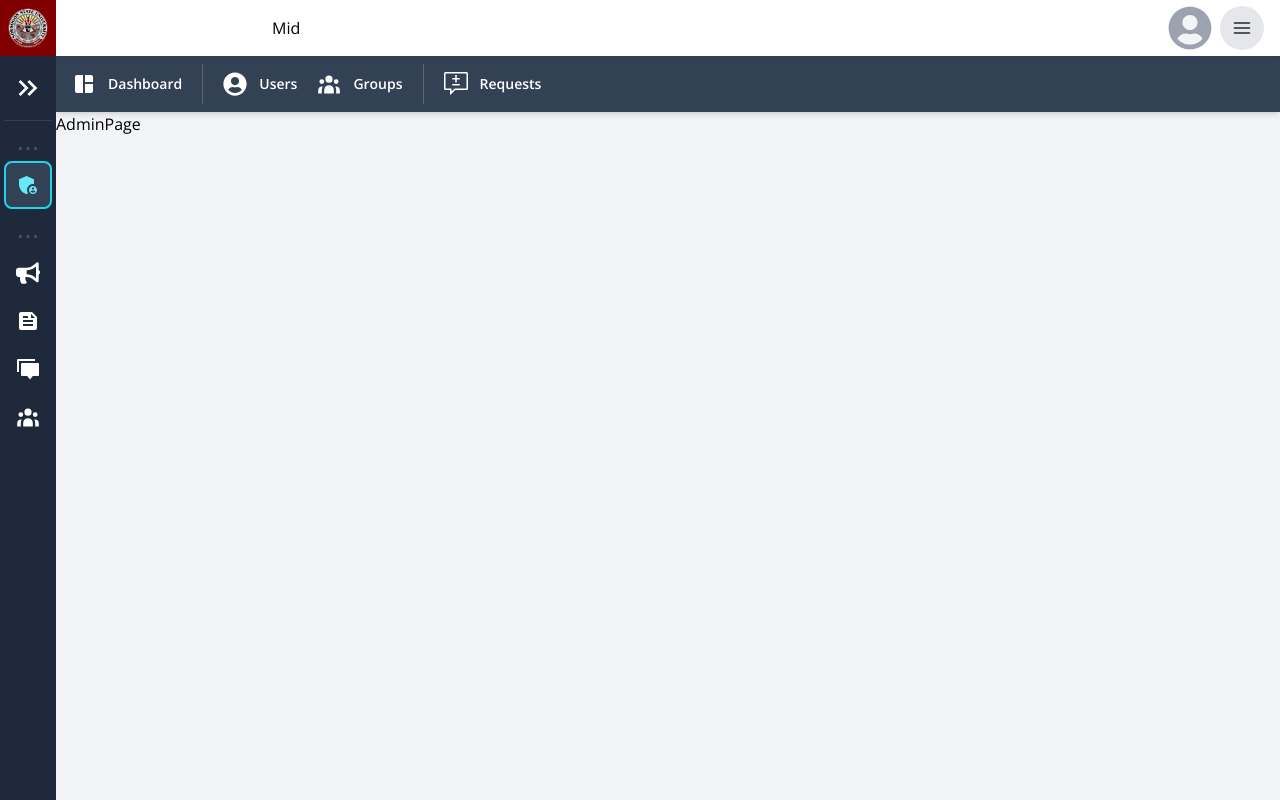
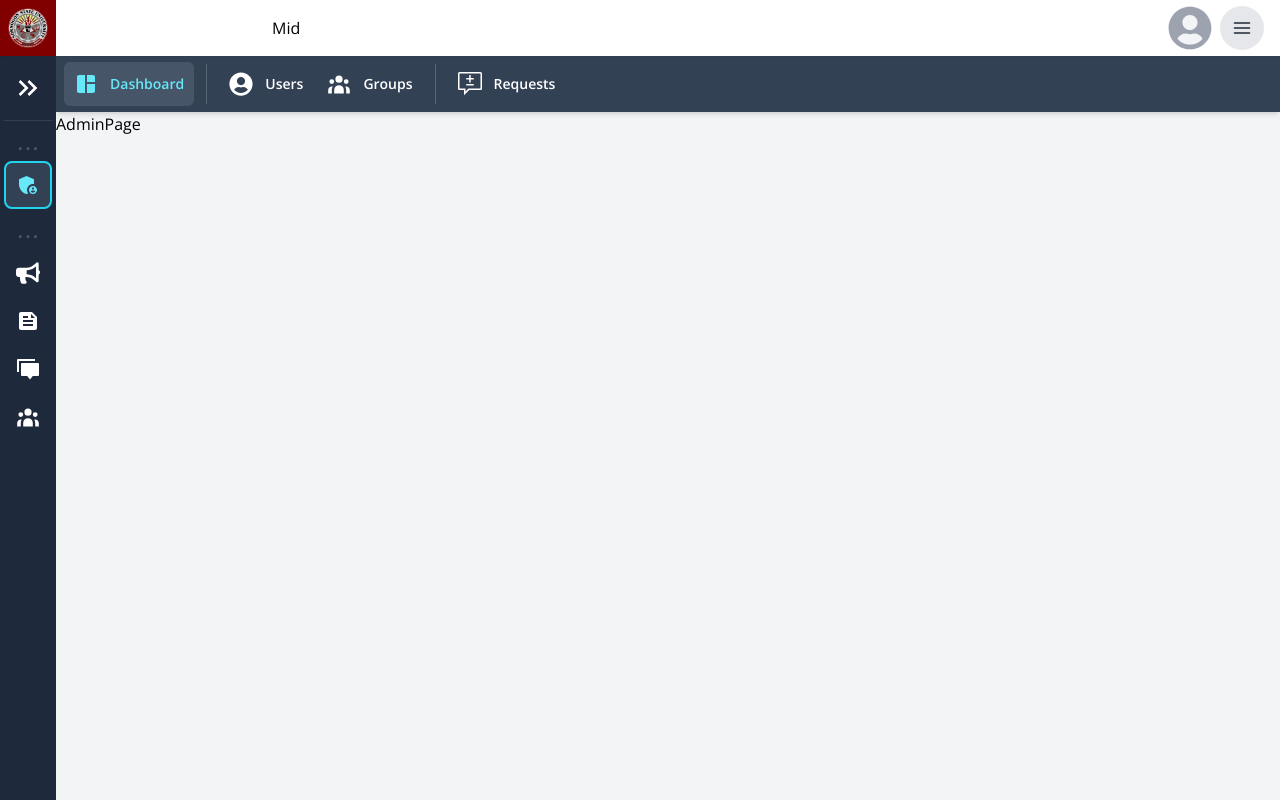
Before and after one commit to godkingjay/sorsucial, a Next.js app: page /admin in a window 1280 px wide. Built offline with nearby package versions, Linux system fonts and the light colour scheme; no server answers; the database is empty; sample sign-in values are in the browser's storage.

Commit message:
feat:    Update AdminNavigation to use Link instead of button and add styles for active link

```diff
--- a/src/components/Controls/AdminNavigation.tsx
+++ b/src/components/Controls/AdminNavigation.tsx
@@ -64,7 +64,8 @@ const AdminNavigation: React.FC<AdminNavigationProps> = ({
 						</Link>
 					</li>
 					<li>
-						<button
+						<Link
+							href="/admin/manage-groups"
 							type="button"
 							title="Groups"
 							className="admin-nav-group"
@@ -79,13 +80,14 @@ const AdminNavigation: React.FC<AdminNavigationProps> = ({
 							<div className="label-container">
 								<p className="label">Groups</p>
 							</div>
-						</button>
+						</Link>
 					</li>
 					<li className="divider-container">
 						<div className="divider"></div>
 					</li>
 					<li>
-						<button
+						<Link
+							href="/admin/manage-requests"
 							type="button"
 							title="Requests"
 							className="admin-nav-group"
@@ -100,7 +102,7 @@ const AdminNavigation: React.FC<AdminNavigationProps> = ({
 							<div className="label-container">
 								<p className="label">Requests</p>
 							</div>
-						</button>
+						</Link>
 					</li>
 				</ul>
 			</div>
--- /dev/null
+++ b/src/pages/admin/manage-groups/index.tsx
@@ -0,0 +1,9 @@
+import React from "react";
+
+type AdminManageGroupsPageProps = {};
+
+const AdminManageGroupsPage: React.FC<AdminManageGroupsPageProps> = () => {
+	return <div>AdminManageGroupsPage</div>;
+};
+
+export default AdminManageGroupsPage;
--- /dev/null
+++ b/src/pages/admin/manage-requests/index.tsx
@@ -0,0 +1,9 @@
+import React from "react";
+
+type AdminManageRequestsPageProps = {};
+
+const AdminManageRequestsPage: React.FC<AdminManageRequestsPageProps> = () => {
+	return <div>AdminManageRequestsPage</div>;
+};
+
+export default AdminManageRequestsPage;
--- a/src/styles/admin.scss
+++ b/src/styles/admin.scss
@@ -6,7 +6,7 @@
 			@apply h-full w-max flex flex-row items-center p-2 gap-x-1;
 
 			.admin-nav-group {
-				@apply flex flex-row items-center p-2 text-white gap-x-3 duration-200;
+				@apply flex flex-row items-center p-2 text-white gap-x-3 duration-200 border-2 border-transparent;
 
 				.icon-container {
 					@apply h-6 w-6 aspect-square;
@@ -28,6 +28,10 @@
 				&:focus {
 					@apply bg-slate-600 rounded-md text-cyan-300;
 				}
+
+				&[data-active="true"] {
+					@apply bg-slate-600 rounded-md text-cyan-300;
+				}
 			}
 
 			.divider-container {
```
